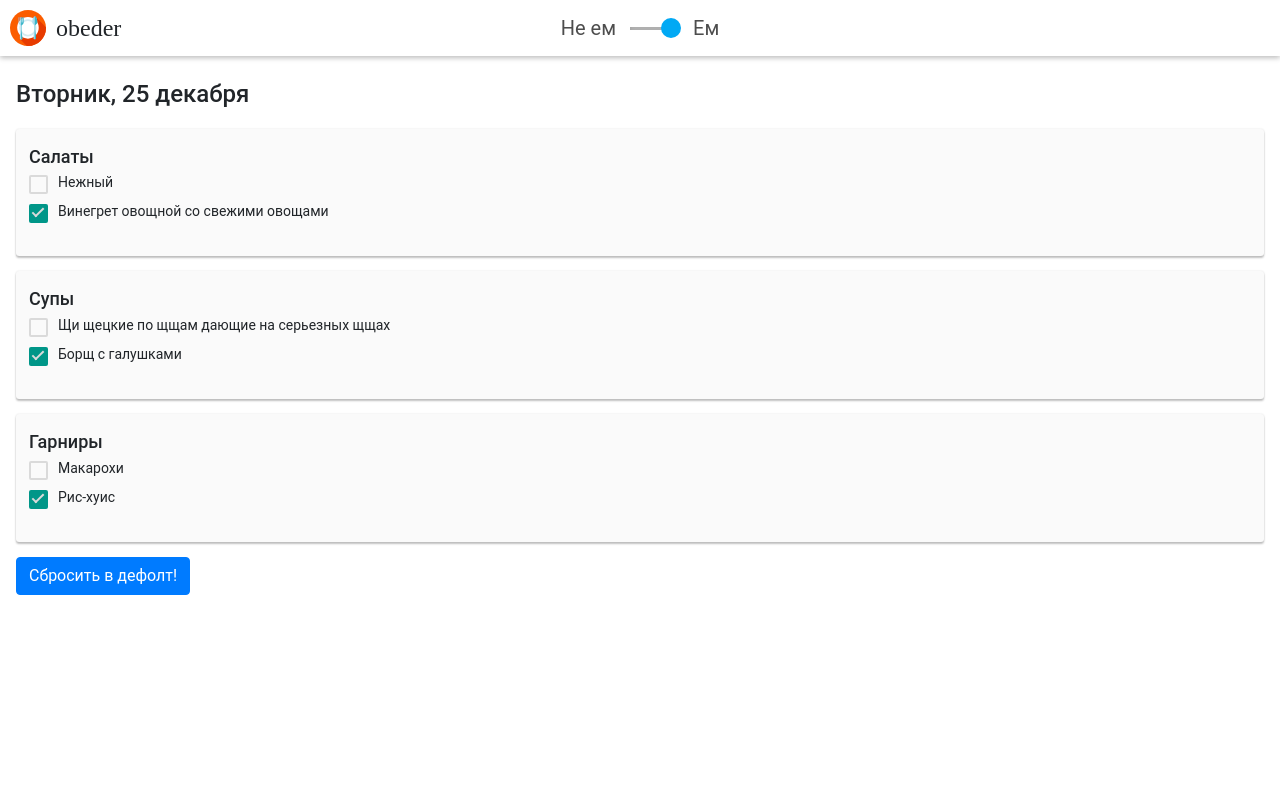
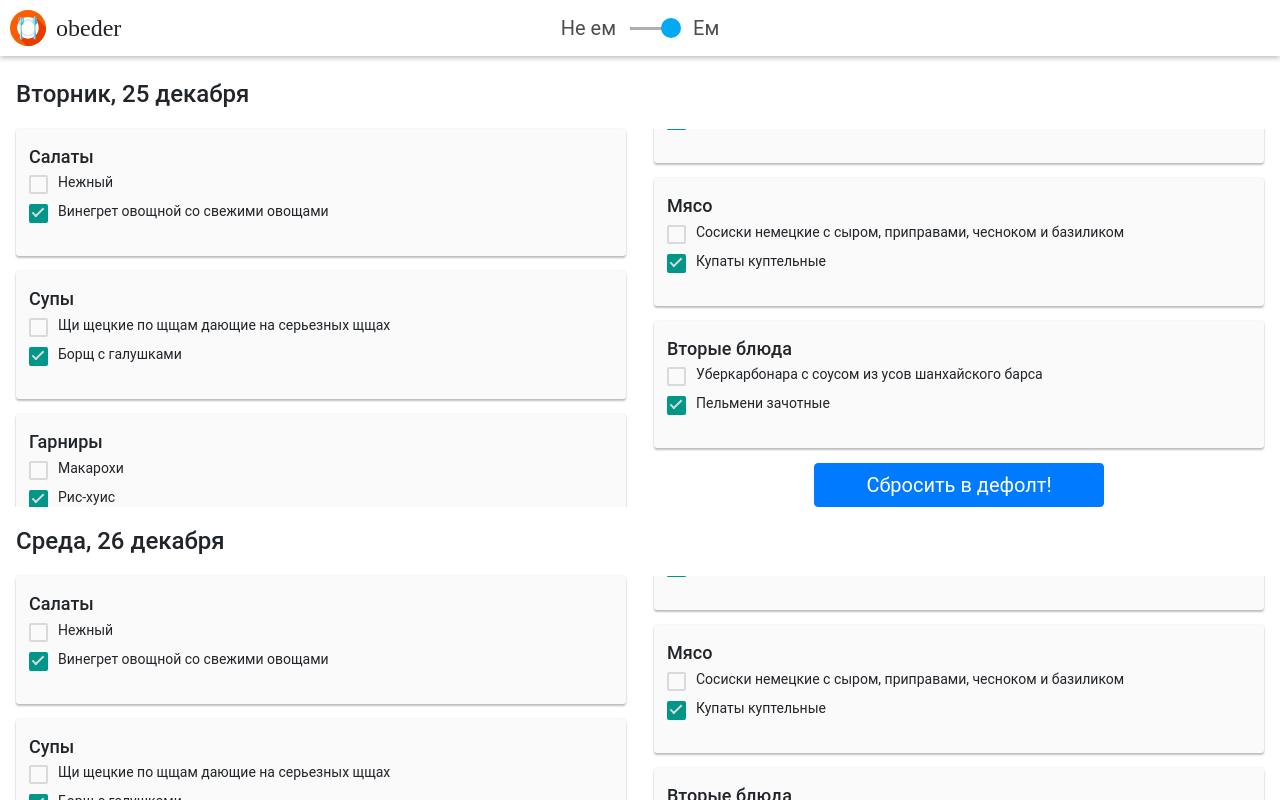
Before and after one commit to dimastad/TestObeder, a React (Create React App) app: page / in a window 1280 px wide. Shown: the top 800 px of the page. Built offline with nearby package versions, Linux system fonts and the light colour scheme; what webfontloader would draw is missing.

Commit message:
style in page

```diff
--- a/src/App.css
+++ b/src/App.css
@@ -17,6 +17,7 @@
 
 .App-header {
   position: fixed;
+  z-index: 1;
   width: 100%;
   top: 0;
   background-color: #fff;
@@ -29,4 +30,5 @@
 
 .pageWrapper {
   margin-top: 60px;
+  padding: 0 15px;
 }
--- a/src/App.js
+++ b/src/App.js
@@ -1,8 +1,7 @@
 import React, { Component } from 'react';
 import Header from "../src/components/Header/Header";
-import Day from "../src/components/Day/Day";
-import Button from "../src/components/Button/Button";
-// import {text} from "../src/components/Button/Button";
+import Today from "../src/components/Today/Today";
+import Tomorrow from "../src/components/Tomorrow/Tomorrow";
 import './App.css';
 import "bootstrap/dist/css/bootstrap.css";
 // import { Navbar, NavItem, Nav, Grid, Row, Col } from "react-bootstrap";
@@ -12,10 +11,10 @@ class App extends Component {
     return (
       <div className="App">
         <Header />
-        <div className="pageWrapper px-3">
+        <div className="pageWrapper px-3 mb-5">
           <form className="menuForm">
-            <Day />
-            <Button buttonText="Сбросить в дефолт!"/>
+            <Today />
+            <Tomorrow />
           </form>
 
         </div>
--- a/src/components/Button/Button.css
+++ b/src/components/Button/Button.css
@@ -0,0 +1,15 @@
+.btn-primary {
+    font-size: 20px;
+    padding-left: 40px;
+    padding-right: 40px;
+    width: 100%;
+}
+
+@media (min-width: 576px) {
+    .btn-primary {
+        display: block;
+        max-width: 290px;
+        width: 290px;
+        margin: 0 auto;
+    }
+}
--- a/src/components/Button/Button.js
+++ b/src/components/Button/Button.js
@@ -1,4 +1,5 @@
 import React, { Component } from 'react';
+import './Button.css';
 
 export default class Button extends Component {
     render() {
--- a/src/components/Day/Day.css
+++ /dev/null
@@ -1,4 +0,0 @@
-.blockTitle {
-    margin: 20px 0;
-    font-size: 24px;
-}
--- a/src/components/Day/Day.js
+++ /dev/null
@@ -1,25 +0,0 @@
-import React, { Component } from 'react';
-import './Day.css';
-import Menu from "../Menu/Menu";
-
-
-let date = new Date();
-let weekDay = ["Воскресенье", "Понедельник", "Вторник", "Среда", "Четверг", "Пятница",
-"Суббота"];
-let month = ["января", "февраля", "марта", "апреля", "мая", "июня",
-	"июля", "августа", "сентября", "октября", "ноября", "декабря" ];
-
-export default class Day extends Component {
-    render() {
-        return (
-            <div>
-                <h2 className="blockTitle">
-                    {weekDay[date.getDay()]}, {date.getDate()} {month[date.getMonth()]}
-                </h2>
-                <Menu menuheader="Салаты" id1="salad" dish1="Нежный" id2="vinegret" dish2="Винегрет овощной со свежими овощами" />
-                <Menu menuheader="Супы" id1="shee" dish1="Щи щецкие по щщам дающие на серьезных щщах" id2="borsh" dish2="Борщ с галушками" />
-                <Menu menuheader="Гарниры" id1="paste" dish1="Макарохи" id2="reeze" dish2="Рис-хуис" />
-            </div>
-        )
-    }
-}
--- a/src/components/Header/Header.css
+++ b/src/components/Header/Header.css
@@ -50,6 +50,7 @@ input[type="checkbox"].choice {
     left: 70px;
     background: #fff;
     transition: all 0.5s;
+    cursor: pointer;
 }
 
 input:checked[type="checkbox"].choice+.checkbox-circle {
--- a/src/components/Header/Header.js
+++ b/src/components/Header/Header.js
@@ -15,7 +15,7 @@ export default class Header extends Component {
                 <div className="checkbox-toggle">
                     <label htmlFor="choice" className="not-eat">Не ем</label>
                     <input id='choice' type="checkbox" className="choice" defaultChecked />
-                    <label className="checkbox-circle"></label>
+                    <label className="checkbox-circle" htmlFor='choice'></label>
                     <label htmlFor='choice' className="eat">Ем</label>
                 </div>
             </header>
--- a/src/components/Menu/Menu.css
+++ b/src/components/Menu/Menu.css
@@ -40,10 +40,9 @@
 
 /*Begin Стилизованный чекбокс */
 .menu__checkbox_hidden {
-    position: absolute;
-    top: -9999px;
-    left: -9999px;
-    opacity: 0;
+    width: 0;
+    height: 0;
+    visibility: hidden;
 }
 
 .menu__checkbox_hidden:checked + .menu__checkbox {
--- /dev/null
+++ b/src/components/Today/Today.css
@@ -0,0 +1,12 @@
+.blockTitle {
+    margin: 20px 0;
+    font-size: 24px;
+}
+
+
+@media (min-width: 768px) {
+    .menuWrapper {
+        column-count: 2;
+        column-gap: 28px;
+    }
+}
--- /dev/null
+++ b/src/components/Today/Today.js
@@ -0,0 +1,31 @@
+import React, { Component } from 'react';
+import './Today.css';
+import Menu from "../Menu/Menu";
+import Button from "../Button/Button";
+
+
+let date = new Date();
+let weekDay = ["Воскресенье", "Понедельник", "Вторник", "Среда", "Четверг", "Пятница",
+"Суббота"];
+let month = ["января", "февраля", "марта", "апреля", "мая", "июня",
+	"июля", "августа", "сентября", "октября", "ноября", "декабря" ];
+
+export default class Today extends Component {
+    render() {
+        return (
+            <div>
+                <h2 className="blockTitle">
+                    {weekDay[date.getDay()]}, {date.getDate()} {month[date.getMonth()]}
+                </h2>
+                <div className="menuWrapper">
+                    <Menu menuheader="Салаты" id1="salad" dish1="Нежный" id2="vinegret" dish2="Винегрет овощной со свежими овощами" />
+                    <Menu menuheader="Супы" id1="shee" dish1="Щи щецкие по щщам дающие на серьезных щщах" id2="borsh" dish2="Борщ с галушками" />
+                    <Menu menuheader="Гарниры" id1="paste" dish1="Макарохи" id2="reeze" dish2="Рис-хуис" />
+                    <Menu menuheader="Мясо" id1="sausages" dish1="Сосиски немецкие с сыром, приправами, чесноком и базиликом" id2="kupaty" dish2="Купаты куптельные" />
+                    <Menu addClass="disabled" menuheader="Вторые блюда" id1="karbonara" dish1="Уберкарбонара с соусом из усов шанхайского барса" id2="ravioly" dish2="Пельмени зачотные" />
+                    <Button buttonText="Сбросить в дефолт!"/>
+                </div>
+            </div>
+        )
+    }
+}
--- /dev/null
+++ b/src/components/Tomorrow/Tomorrow.js
@@ -0,0 +1,31 @@
+import React, { Component } from 'react';
+import Menu from "../Menu/Menu";
+import Button from "../Button/Button";
+
+
+let date = new Date();
+let weekDay = ["Воскресенье", "Понедельник", "Вторник", "Среда", "Четверг", "Пятница",
+"Суббота"];
+let month = ["января", "февраля", "марта", "апреля", "мая", "июня",
+	"июля", "августа", "сентября", "октября", "ноября", "декабря" ];
+
+export default class Tomorrow extends Component {
+    render() {
+        return (
+            <div>
+                <h2 className="blockTitle">
+                    {weekDay[date.getDay() + 1]}, {date.getDate() + 1} {month[date.getMonth()]}
+
+                </h2>
+                <div className="menuWrapper">
+                    <Menu menuheader="Салаты" id1="salad-t" dish1="Нежный" id2="vinegret-t" dish2="Винегрет овощной со свежими овощами" />
+                    <Menu menuheader="Супы" id1="shee-t" dish1="Щи щецкие по щщам дающие на серьезных щщах" id2="borsh-t" dish2="Борщ с галушками" />
+                    <Menu menuheader="Гарниры" id1="paste-t" dish1="Макарохи" id2="reeze-t" dish2="Рис-хуис" />
+                    <Menu menuheader="Мясо" id1="sausages-t" dish1="Сосиски немецкие с сыром, приправами, чесноком и базиликом" id2="kupaty-t" dish2="Купаты куптельные" />
+                    <Menu addClass="disabled" menuheader="Вторые блюда" id1="karbonara-t" dish1="Уберкарбонара с соусом из усов шанхайского барса" id2="ravioly-t" dish2="Пельмени зачотные" />
+                    <Button buttonText="Сбросить в дефолт!"/>
+                </div>
+            </div>
+        )
+    }
+}
```
